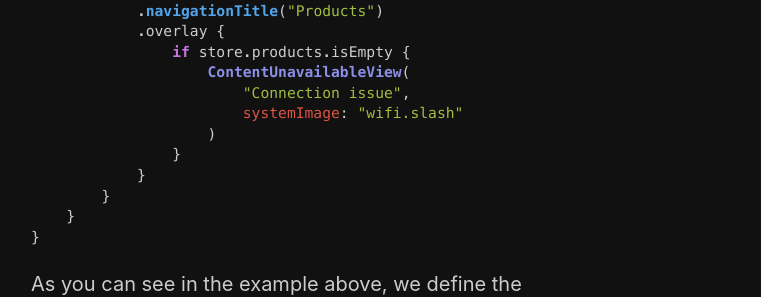
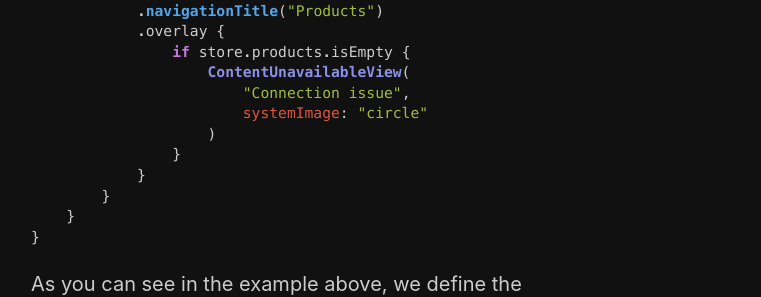
Before and after one commit to mecid/mecid.github.io, a Jekyll site: the page built from _posts/2023-10-31-mastering-contentunavailableview-in-swiftui.md, in a window 1280 px wide and 900 px high, scrolled down 527 px. Shown: the part 156-453 px from the top of the window, without its empty margins (259-1020 px from the left). Built offline with Jekyll 4.4.1, drawn with Linux system fonts in a browser that asks for light colours.

Commit message:
small typo in the code examples of the empty state post

```diff
--- a/_posts/2023-10-31-mastering-contentunavailableview-in-swiftui.md
+++ b/_posts/2023-10-31-mastering-contentunavailableview-in-swiftui.md
@@ -23,7 +23,7 @@ struct ContentView: View {
                 if store.products.isEmpty {
                     ContentUnavailableView(
                         "Connection issue",
-                        systemImage: "wifi.slash"
+                        systemImage: "circle"
                     )
                 }
             }
```
